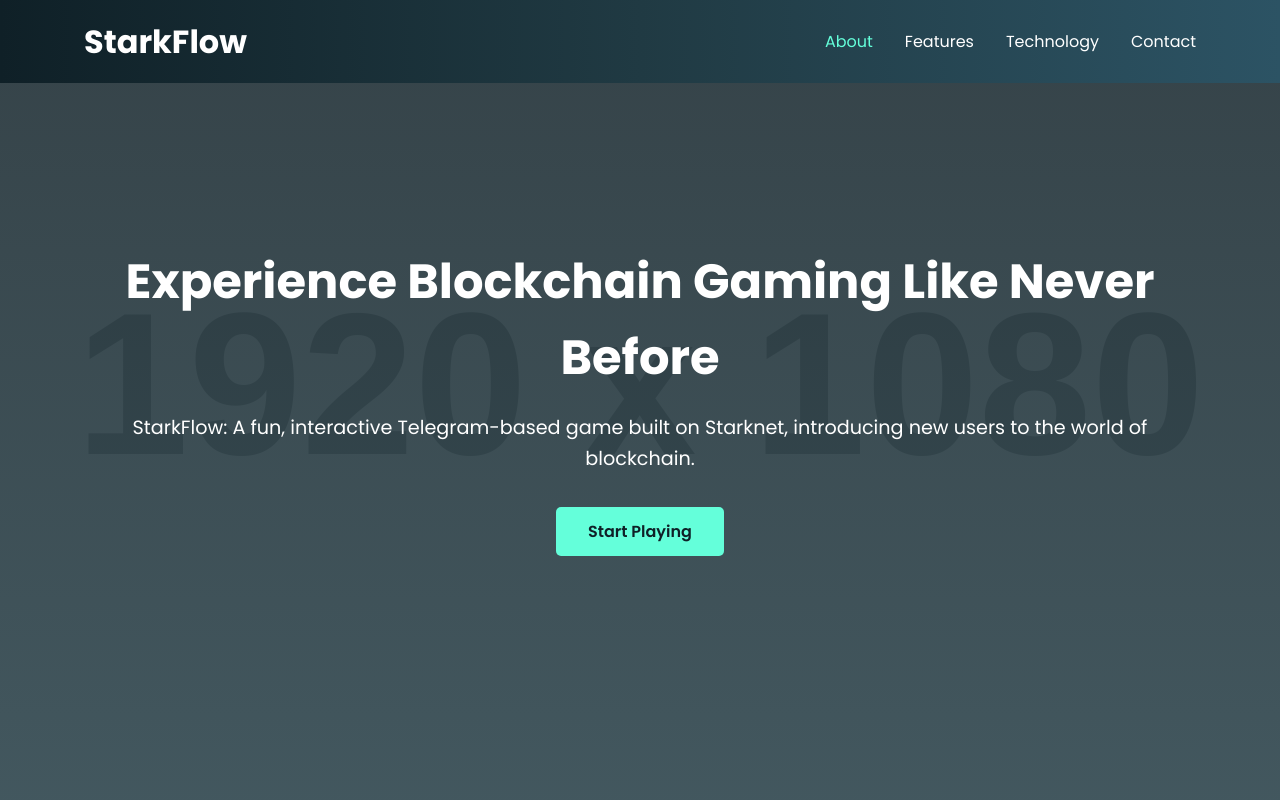
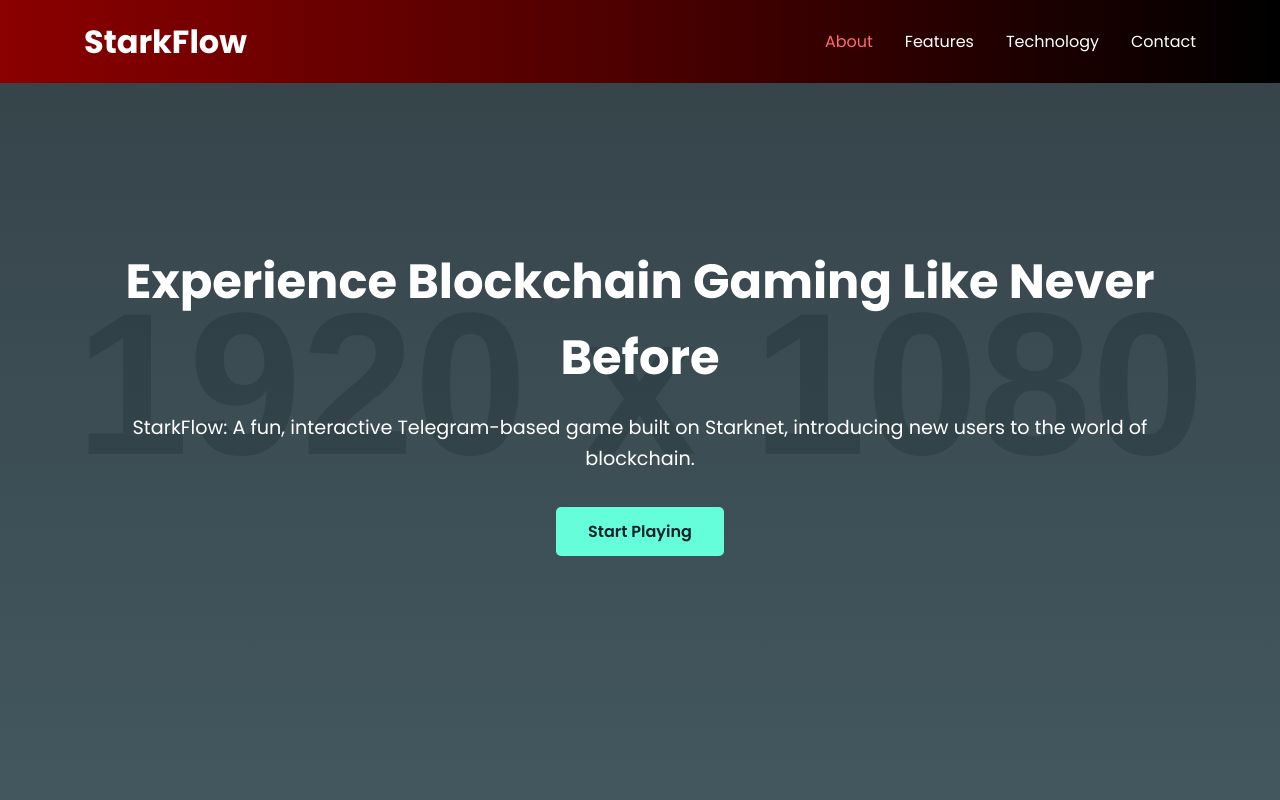
Before and after one commit to Build-It-Labs/STARKFLOW, a plain HTML site: page index.html in a window 1280 px wide. In both pictures the pointer is over the link "About". Shown: the top 800 px of the page. Drawn offline with Linux system fonts and the light colour scheme; placeholder pictures from the web are drawn by us.

Commit message:
Add files via upload

```diff
--- a/styles.css
+++ b/styles.css
@@ -20,7 +20,7 @@ body {
 }
 
 header {
-    background: linear-gradient(90deg, #0f2027, #203a43, #2c5364);
+    background: linear-gradient(90deg, #8B0000, #4B0000, #000000);
     color: #fff;
     padding: 1rem 0;
     position: fixed;
@@ -57,7 +57,7 @@ nav ul li a {
 }
 
 nav ul li a:hover {
-    color: #64ffda;
+    color: #FF6B6B;
 }
 
 #hero {
```
